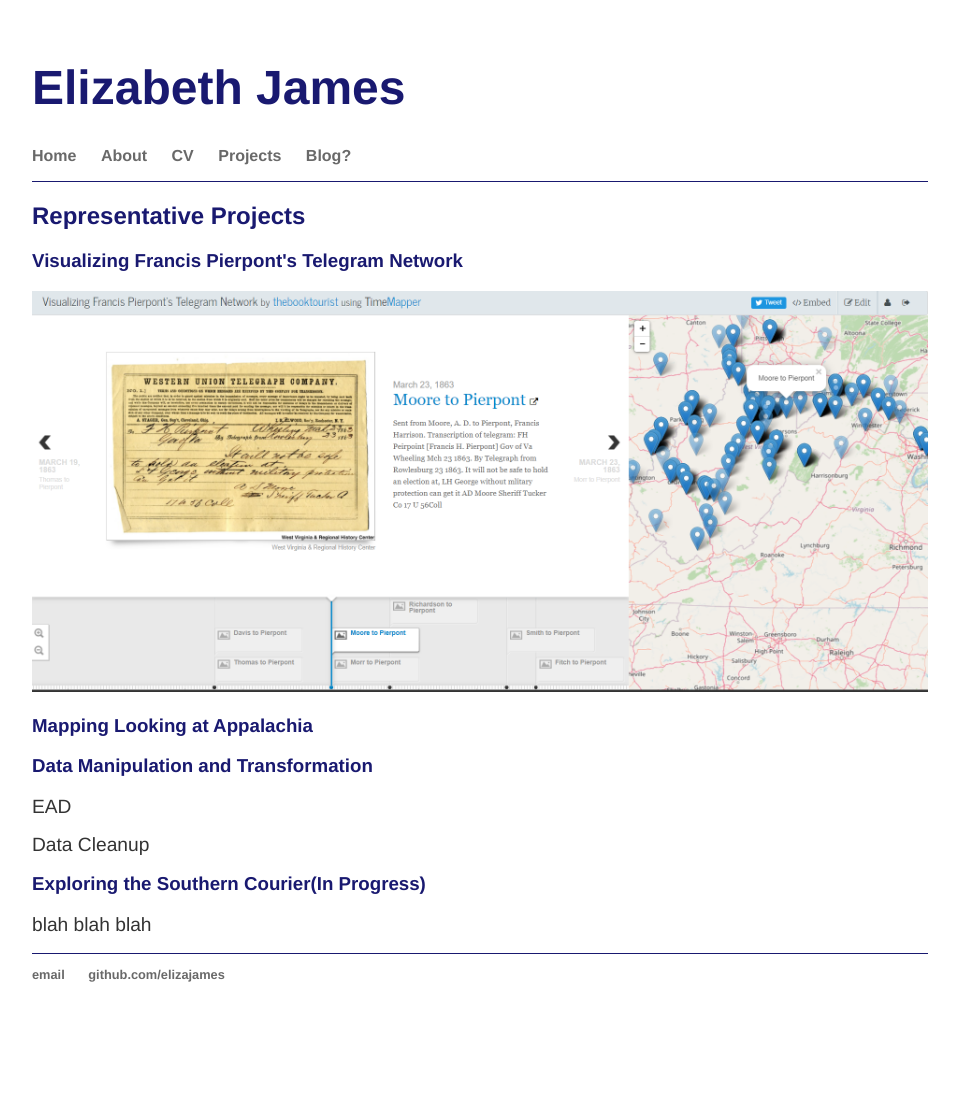
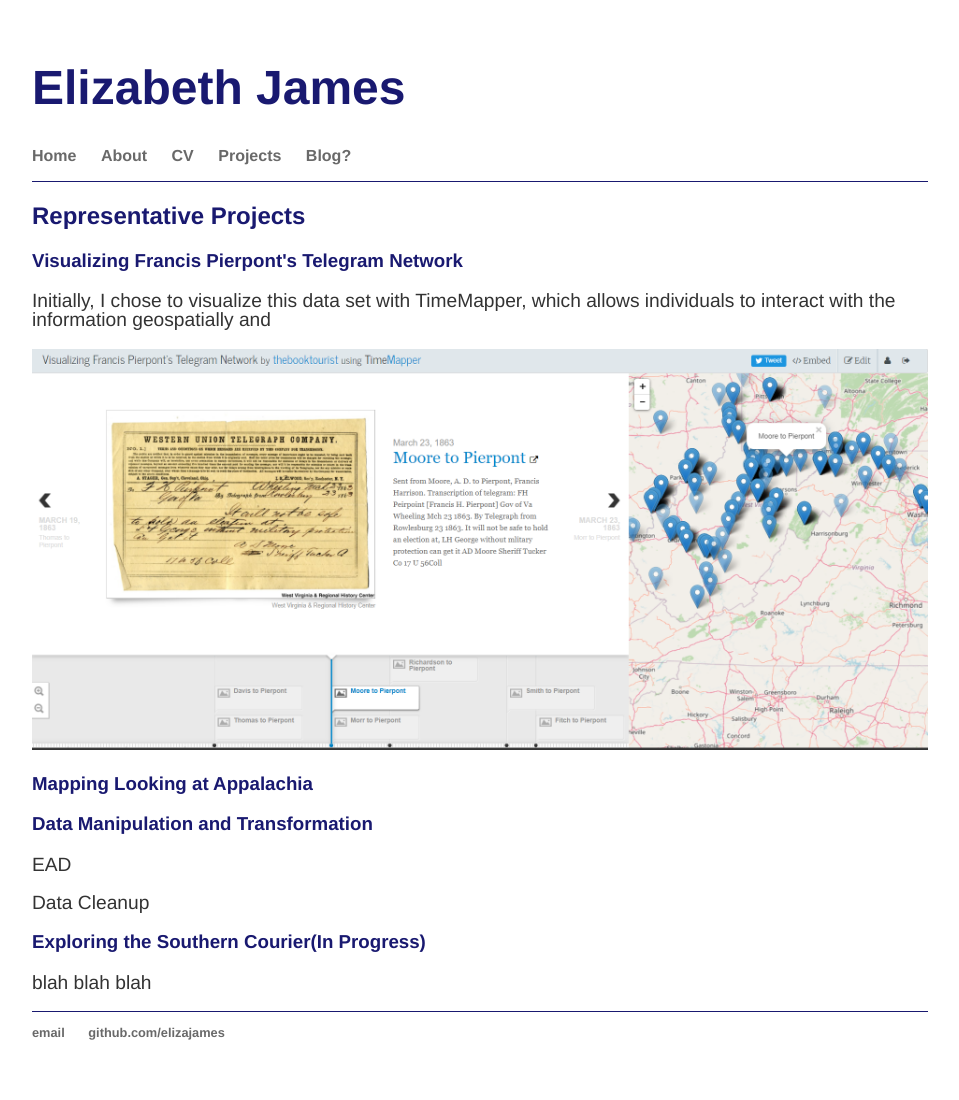
Before and after one commit to elizajames/old_site, a Jekyll site: the page built from projects/index.html, in a window 1280 px wide. Shown: the whole page, without its empty margins (160-1119 px from the left). Built offline with Jekyll 4.4.1, drawn with Linux system fonts in a browser that asks for light colours; before the commit the page ends 1042 px from its top, so only the background shows below that.

Commit message:
Update index.html

```diff
--- a/projects/index.html
+++ b/projects/index.html
@@ -5,6 +5,7 @@ title: Projects Completed
 <div class="blurb">
 	<h2>Representative Projects</h2>
 	<h3>Visualizing Francis Pierpont's Telegram Network</h3>
+	<p>Initially, I chose to visualize this data set with TimeMapper, which allows individuals to interact with the information geospatially and </p>
 	<img src="/images/PierpontNetwork.png" alt="TimeMapper Screenshot of map, timeline, and information about the Francis Pierpont Telegram Collection at West Virginia University." class="responsive">
 	<h3>Mapping Looking at Appalachia</h3>
 
```
